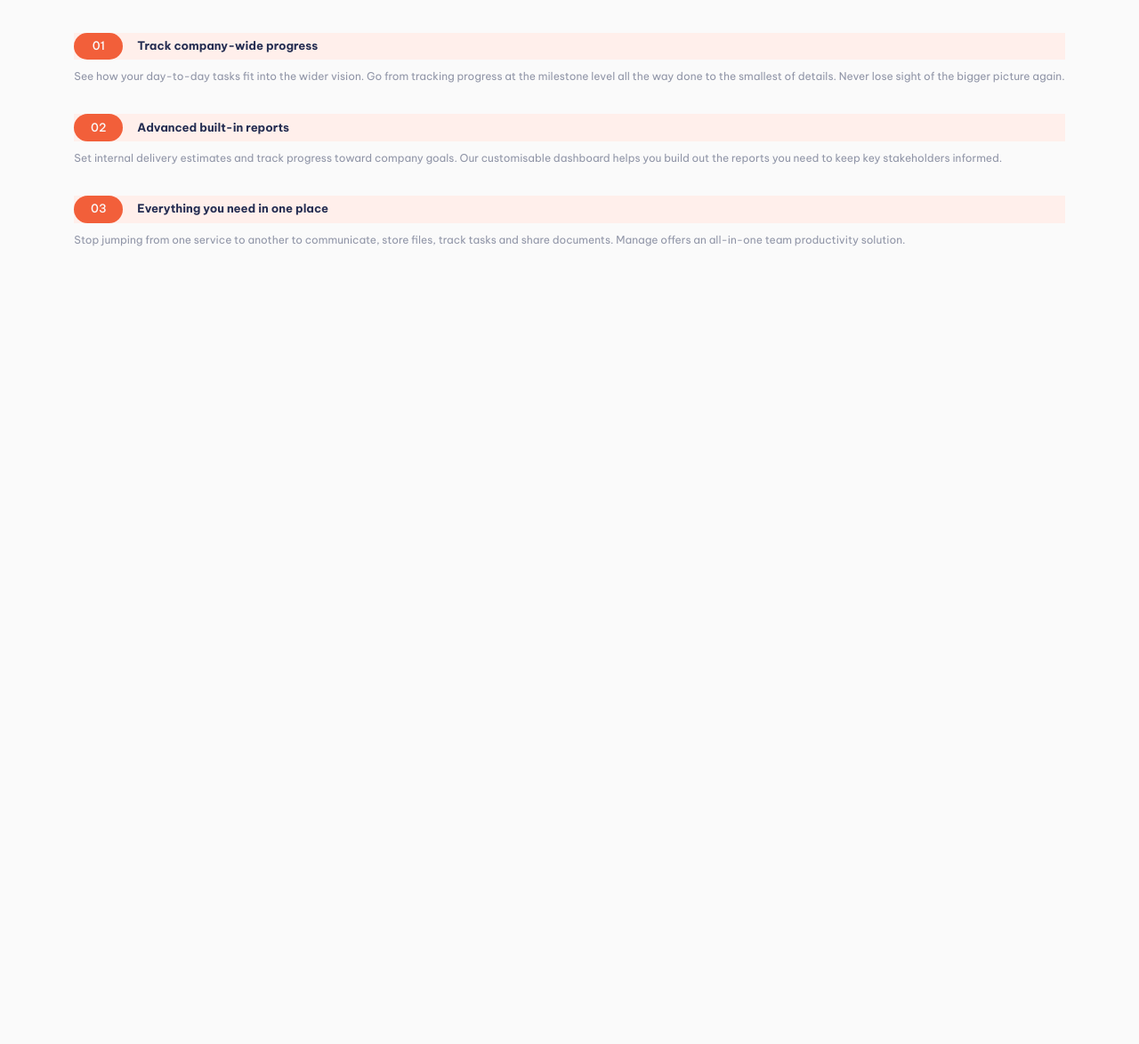
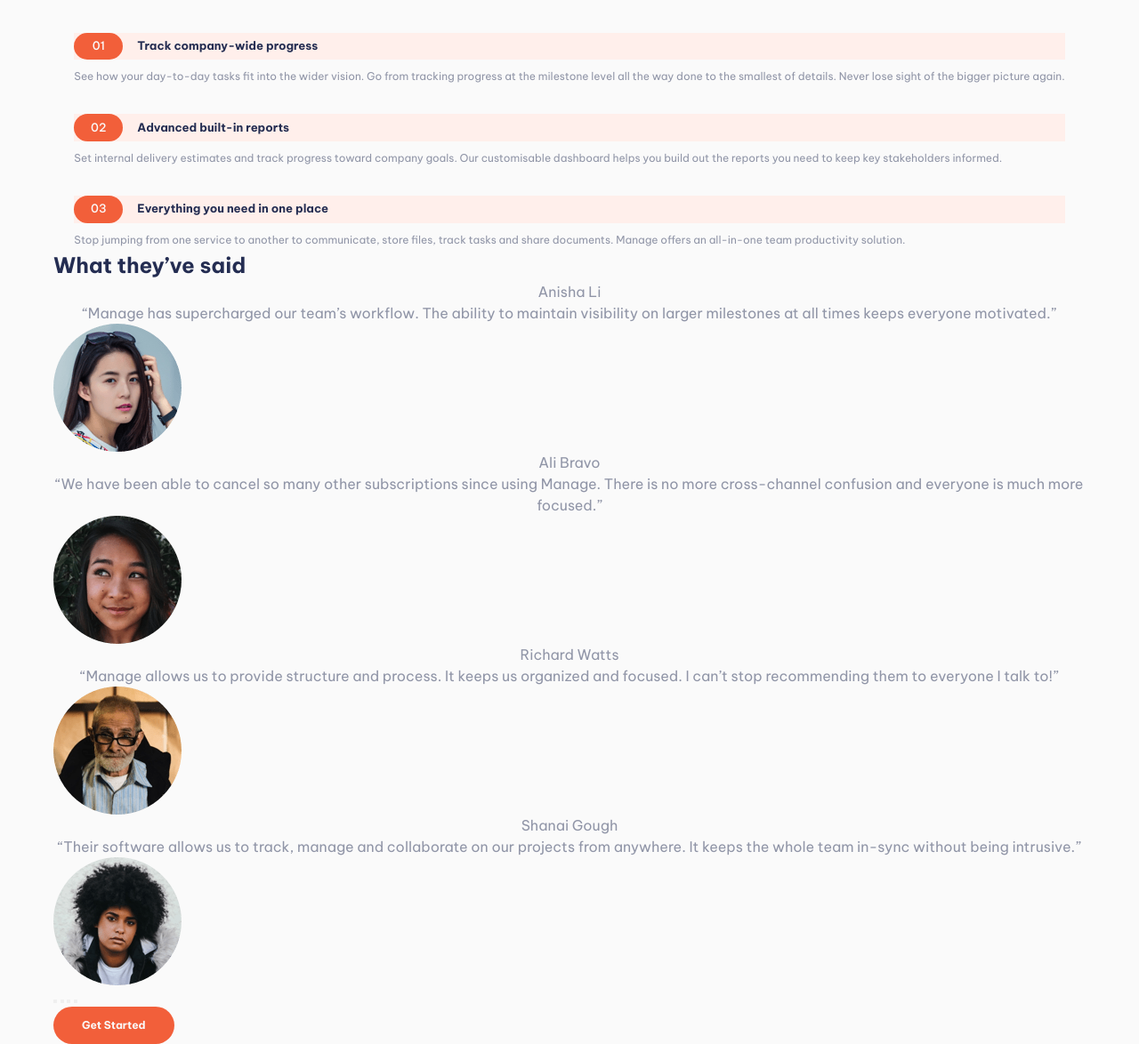
Before and after one commit to HeberRios/manage-landing-page, a plain HTML site: page index.html in a window 1280 px wide. Shown: the part 972-2146 px from the top of the page at 89% size. Before the commit the page ends 1252 px from the top, so only its background shows below. Drawn offline with Linux system fonts and the light colour scheme.

Commit message:
Add content for the testimonials section

```diff
--- a/index.html
+++ b/index.html
@@ -92,7 +92,7 @@
                 <div class="manage-features-container">
                     <div class="feature-wrapper">
                         <div class="title-wrapper">
-                          <span>01</span>
+                            <span>01</span>
                             <h3>Track company-wide progress</h3>
                         </div>
                         <p>
@@ -118,7 +118,7 @@
 
                     <div class="feature-wrapper">
                         <div class="title-wrapper">
-                          <span>03</span>
+                            <span>03</span>
                             <h3>Everything you need in one place</h3>
                         </div>
                         <p>
@@ -130,31 +130,80 @@
                     </div>
                 </div>
             </div>
+
+            <section id="testimonials">
+                <h2>What they’ve said</h2>
+
+                <div class="testimonials-container">
+                    <div class="testimonial-card">
+                        <p>Anisha Li</p>
+                        <p>
+                            “Manage has supercharged our team’s workflow. The
+                            ability to maintain visibility on larger milestones
+                            at all times keeps everyone motivated.”
+                        </p>
+                        <img
+                            src="./assets/images/avatar-anisha.png"
+                            alt="Anisha looking at straight ahead"
+                            class="client-image"
+                        />
+                    </div>
+                    <div class="testimonial-card">
+                        <p>Ali Bravo</p>
+                        <p>
+                            “We have been able to cancel so many other
+                            subscriptions since using Manage. There is no more
+                            cross-channel confusion and everyone is much more
+                            focused.”
+                        </p>
+                        <img
+                            src="./assets/images/avatar-ali.png"
+                            alt="Ali looking to the left"
+                            class="client-image"
+                        />
+                    </div>
+                    <div class="testimonial-card">
+                        <p>Richard Watts</p>
+                        <p>
+                            “Manage allows us to provide structure and process.
+                            It keeps us organized and focused. I can’t stop
+                            recommending them to everyone I talk to!”
+                        </p>
+                        <img
+                            src="./assets/images/avatar-richard.png"
+                            alt="Richard looking straight ahead"
+                            class="client-image"
+                        />
+                    </div>
+                    <div class="testimonial-card">
+                        <p>Shanai Gough</p>
+                        <p>
+                            “Their software allows us to track, manage and
+                            collaborate on our projects from anywhere. It keeps
+                            the whole team in-sync without being intrusive.”
+                        </p>
+
+                        <img
+                            src="./assets/images/avatar-shanai.png"
+                            alt="Shanai looking straight ahead"
+                            class="client-image"
+                        />
+                    </div>
+                </div>
+
+                <div class="carousel-nav">
+                    <button class="carousel-btn"></button>
+                    <button class="carousel-btn"></button>
+                    <button class="carousel-btn"></button>
+                    <button class="carousel-btn"></button>
+                </div>
+
+                <button class="btn cta-btn">Get Started</button>
+            </section>
         </main>
 
         <!--
 
-
-    What they’ve said
-
-  Anisha Li
-  “Manage has supercharged our team’s workflow. The ability to maintain
-  visibility on larger milestones at all times keeps everyone motivated.”
-
-  Ali Bravo
-  “We have been able to cancel so many other subscriptions since using
-  Manage. There is no more cross-channel confusion and everyone is much
-  more focused.”
-
-  Richard Watts
-  “Manage allows us to provide structure and process. It keeps us organized
-  and focused. I can’t stop recommending them to everyone I talk to!”
-
-  Shanai Gough
-  “Their software allows us to track, manage and collaborate on our projects
-  from anywhere. It keeps the whole team in-sync without being intrusive.”
-
-  Get Started
 
   Simplify how your team works today.
   Get Started
```
